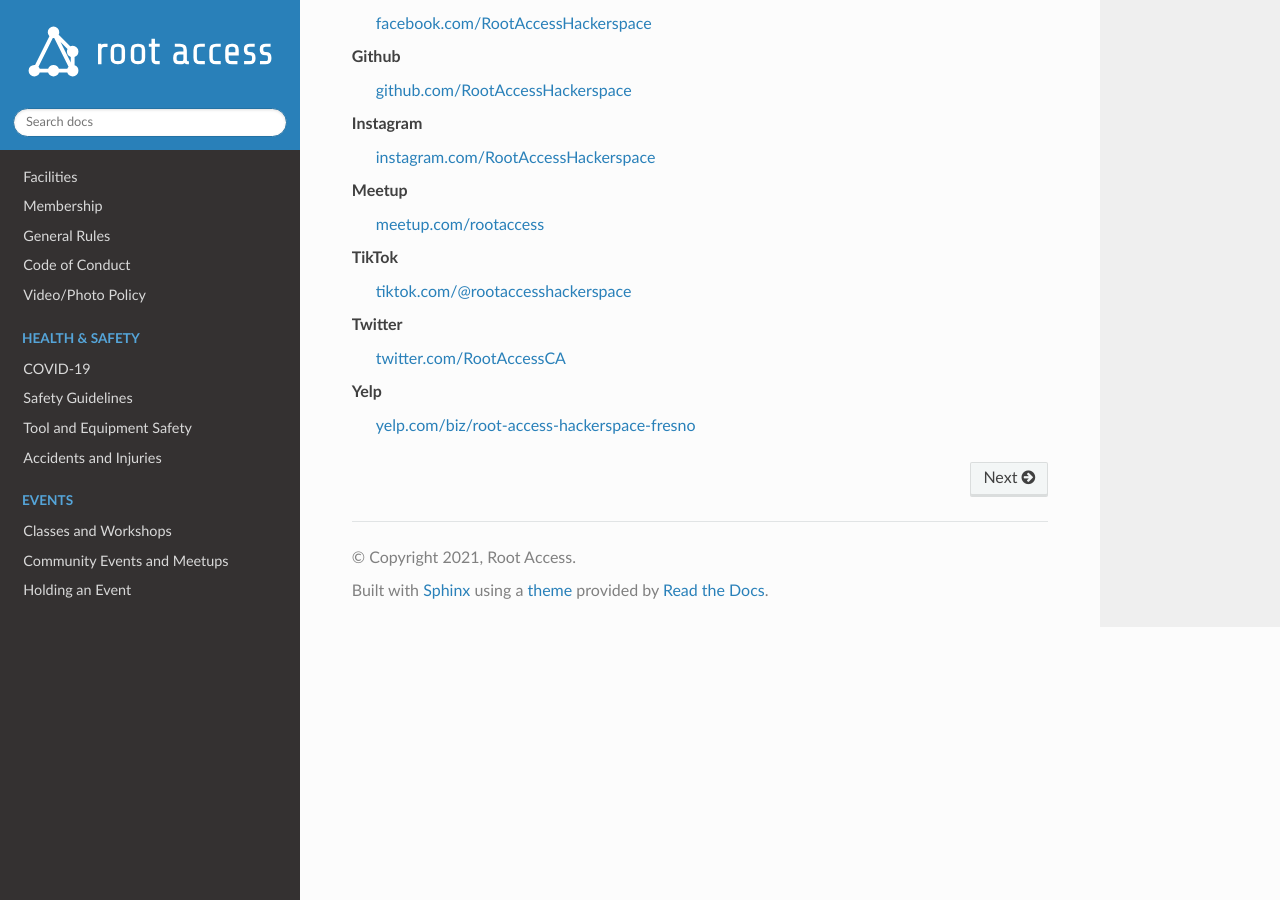
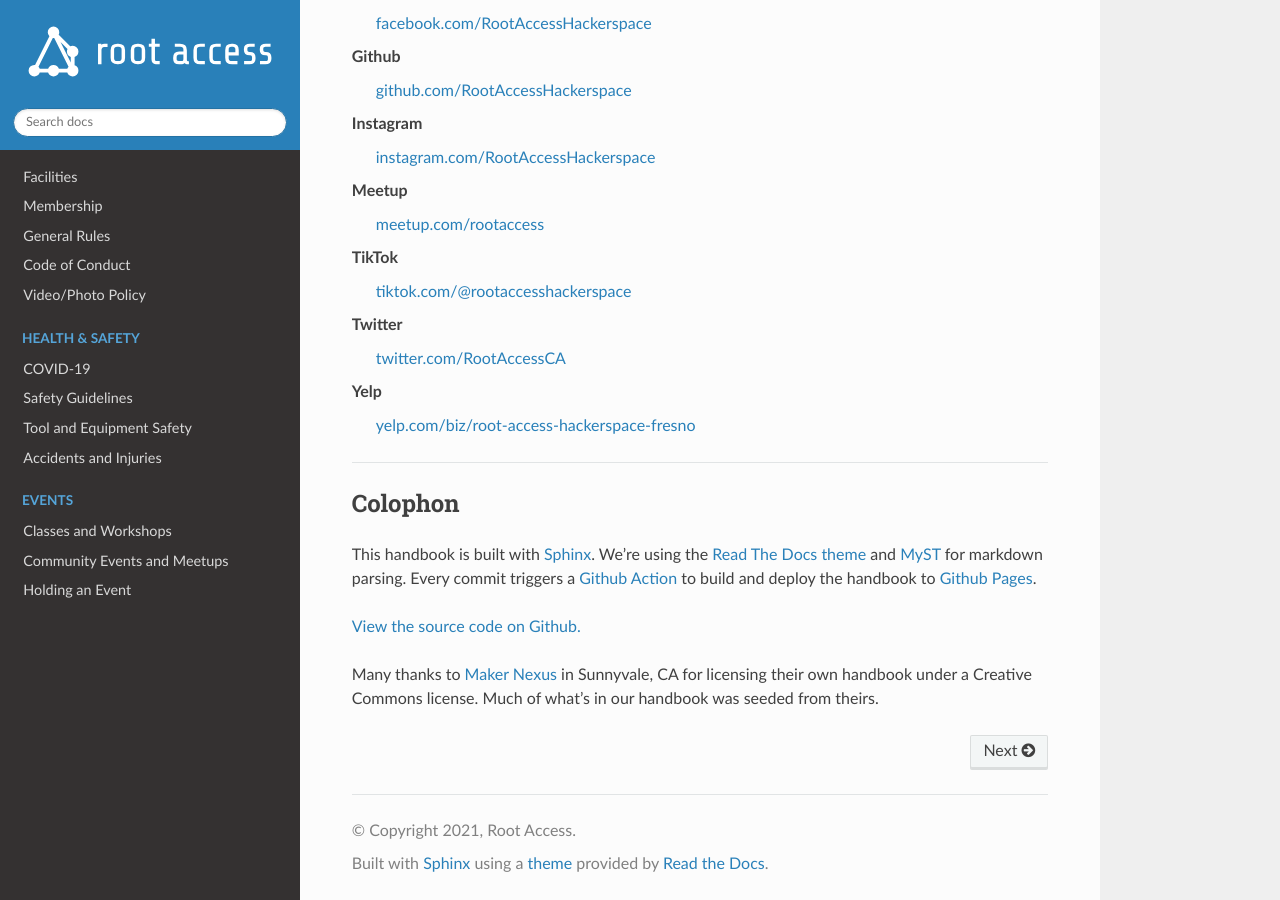
Before and after one commit to RootAccessHackerspace/handbook, a Sphinx documentation site: the page built from source/index.md, in a window 1280 px wide and 900 px high, scrolled down 1589 px. Built offline with Sphinx 7.4.7 and the Read the Docs theme 2.0.0, drawn with Linux system fonts in a browser that asks for light colours.

Commit message:
Add colophon to index.

````diff
--- a/source/index.md
+++ b/source/index.md
@@ -79,6 +79,17 @@
 Yelp
    : yelp.com/biz/root-access-hackerspace-fresno
 
+---
+
+Colophon
+--------
+
+This handbook is built with [Sphinx](https://www.sphinx-doc.org). We're using the [Read The Docs theme](https://sphinx-rtd-theme.readthedocs.io/en/stable/) and [MyST](https://myst-parser.readthedocs.io/en/latest/) for markdown parsing. Every commit triggers a [Github Action](https://github.com/features/actions) to build and deploy the handbook to [Github Pages](https://pages.github.com/).
+
+[View the source code on Github.](https://github.com/RootAccessHackerspace/handbook)
+
+Many thanks to [Maker Nexus](https://www.makernexus.com/) in Sunnyvale, CA for licensing their own handbook under a Creative Commons license. Much of what's in our handbook was seeded from theirs.
+
 ```{toctree}
 :hidden:
 
````
